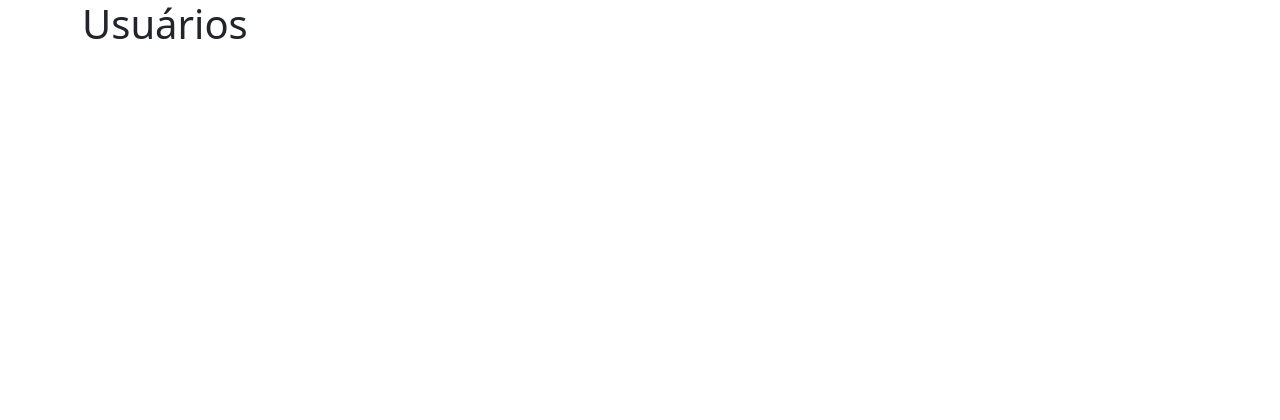
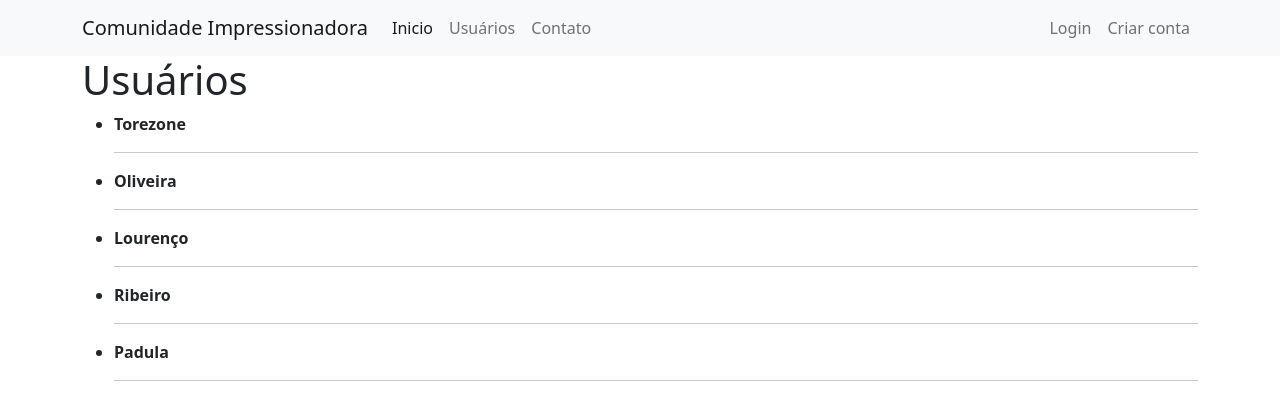
Before and after one commit to JtRibeiro/comunidade-impressionadora-flask, a Flask app: page /usuarios in a window 1280 px wide. Before the commit the part shown is almost empty. Shown: the top 420 px of the page. Run offline with Flask 3, Linux system fonts and the light colour scheme.

Commit message:
add navbar and url_for

```diff
--- a/main.py
+++ b/main.py
@@ -1,18 +1,20 @@
-from flask import  Flask, render_template
+from flask import  Flask, render_template, url_for
 
 app = Flask(__name__)
 
+lista_usuarios = ['Torezone', 'Oliveira', 'Lourenço', 'Ribeiro', 'Padula']
+
 @app.route("/")
 def home():
-    return render_template('contato.html')
+    return render_template('home.html')
 
 @app.route("/contato")
-def home():
+def contato():
     return render_template('contato.html')
 
 @app.route("/usuarios")
 def usuarios():
-    return render_template('usuarios.html')
+    return render_template('usuarios.html', lista_usuarios=lista_usuarios)
 
 
 if __name__ == '__main__':
--- a/templates/base.html
+++ b/templates/base.html
@@ -10,6 +10,8 @@
     {% endblock %}
 </head>
 <body>
+    {% include 'navbar.html' %}
+
     {% block body %}
     {% endblock %}
 
--- /dev/null
+++ b/templates/navbar.html
@@ -0,0 +1,29 @@
+<nav class="navbar navbar-expand-lg navbar-light bg-light">
+  <div class="container-fluid container">
+    <a class="navbar-brand" href="{{ url_for('home') }}">Comunidade Impressionadora</a>
+    <button class="navbar-toggler" type="button" data-bs-toggle="collapse" data-bs-target="#navbarSupportedContent" aria-controls="navbarSupportedContent" aria-expanded="false" aria-label="Toggle navigation">
+      <span class="navbar-toggler-icon"></span>
+    </button>
+    <div class="collapse navbar-collapse" id="navbarSupportedContent">
+      <ul class="navbar-nav me-auto mb-2 mb-lg-0">
+          <li class="nav-item">
+            <a class="nav-link active" aria-current="page" href="{{ url_for('home') }}">Inicio</a>
+          </li>
+          <li class="nav-item">
+            <a class="nav-link" href="{{ url_for('usuarios') }}">Usuários</a>
+          </li>
+         <li class="nav-item">
+            <a class="nav-link" href="{{ url_for('contato') }}">Contato</a>
+          </li>
+      </ul>
+      <ul class="d-flex navbar-nav ">
+         <li class="nav-item">
+            <a class="nav-link" href="#">Login</a>
+         </li>
+         <li class="nav-item">
+            <a class="nav-link" href="#">Criar conta</a>
+         </li>
+      </ul>
+    </div>
+  </div>
+</nav>
--- a/templates/usuarios.html
+++ b/templates/usuarios.html
@@ -3,6 +3,13 @@
 {% block body %}
     <div class="container">
         <h1>Usuários</h1>
+        {% for usuario in lista_usuarios %}
+            <ul>
+            <li> <strong>{{usuario}}</strong>
+                <hr> </li>
+            </ul>
+        {% endfor %}
+
 
     </div>
 
```
